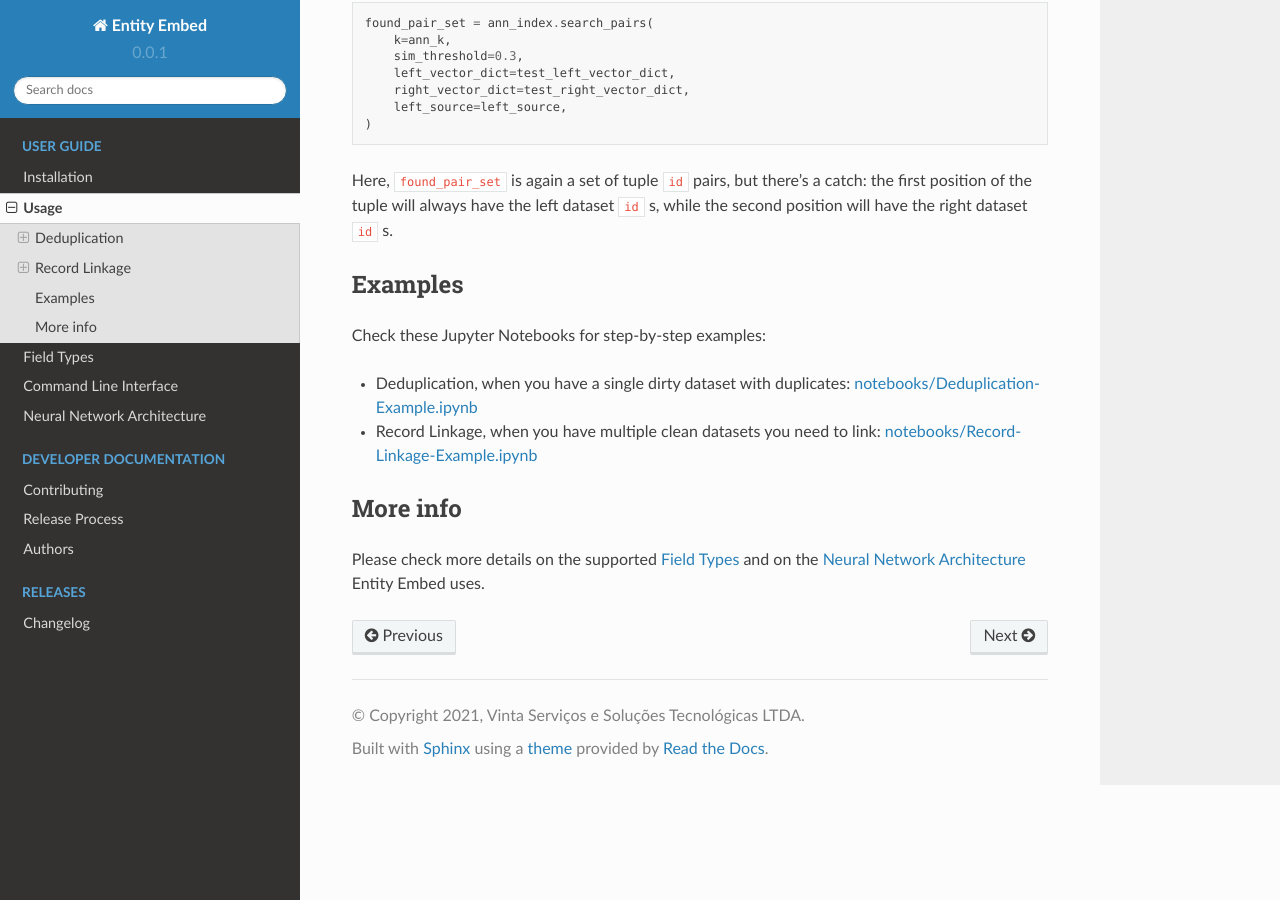
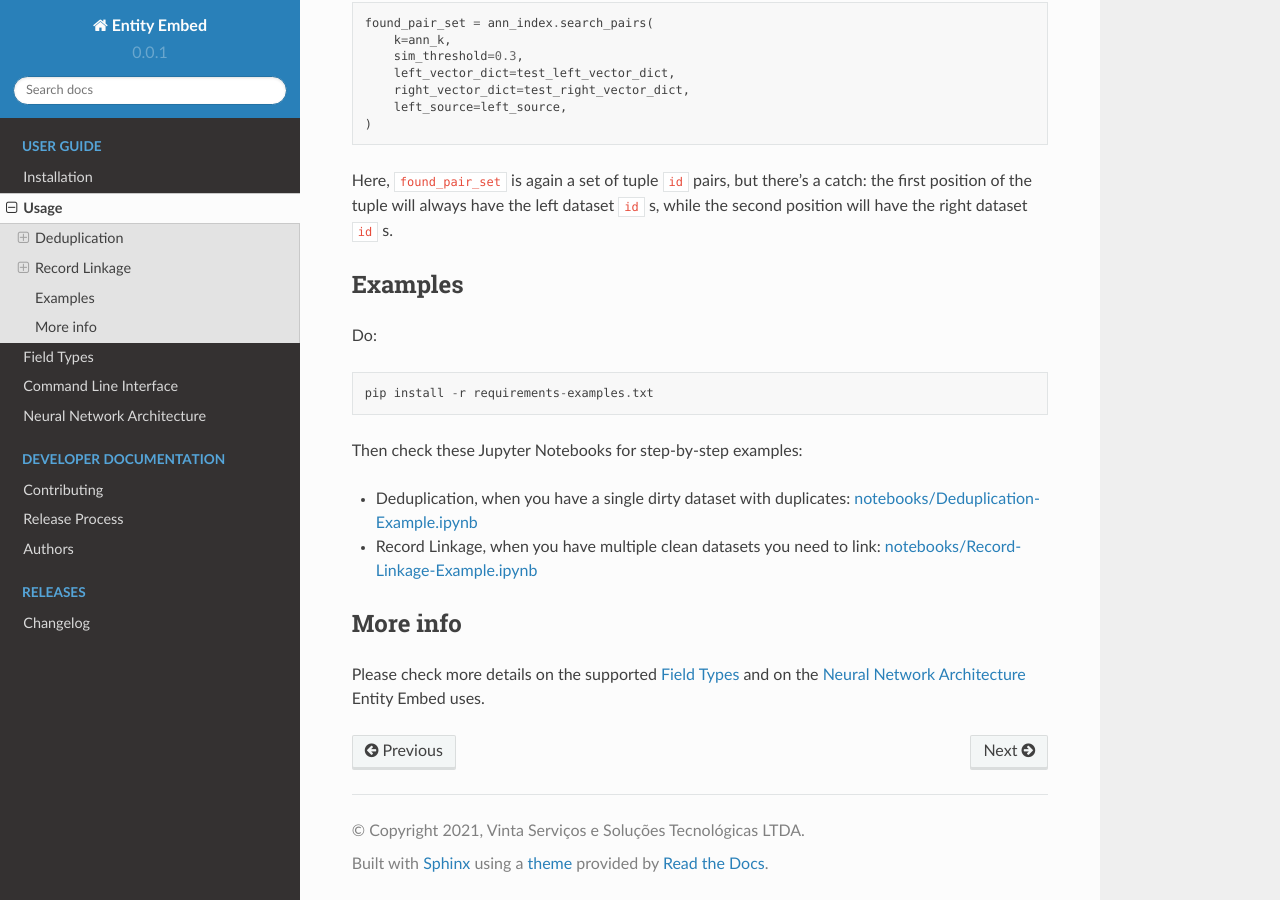
Before and after one commit to vintasoftware/entity-embed, a Sphinx documentation site: the page built from docs/guide/usage.rst, in a window 1280 px wide and 900 px high, scrolled down 7236 px. Built offline with Sphinx 7.4.7 and the Read the Docs theme 2.0.0, drawn with Linux system fonts in a browser that asks for light colours.

Commit message:
Requirements updates

```diff
--- a/docs/guide/usage.rst
+++ b/docs/guide/usage.rst
@@ -311,7 +311,11 @@ Here, ``found_pair_set`` is again a set of tuple ``id`` pairs, but there's a cat
 Examples
 --------
 
-Check these Jupyter Notebooks for step-by-step examples:
+Do::
+
+    pip install -r requirements-examples.txt
+
+Then check these Jupyter Notebooks for step-by-step examples:
 
 - Deduplication, when you have a single dirty dataset with duplicates: `notebooks/Deduplication-Example.ipynb <https://github.com/vintasoftware/entity-embed/blob/main/notebooks/Deduplication-Example.ipynb>`_
 - Record Linkage, when you have multiple clean datasets you need to link: `notebooks/Record-Linkage-Example.ipynb <https://github.com/vintasoftware/entity-embed/blob/main/notebooks/Record-Linkage-Example.ipynb>`_
--- a/requirements-examples.txt
+++ b/requirements-examples.txt
@@ -1,3 +1,4 @@
 -r requirements.txt
-scikit-learn==0.23.2
+scikit-learn==0.24.1
 unidecode==1.1.2
+jupyter>=1.0.0
```
